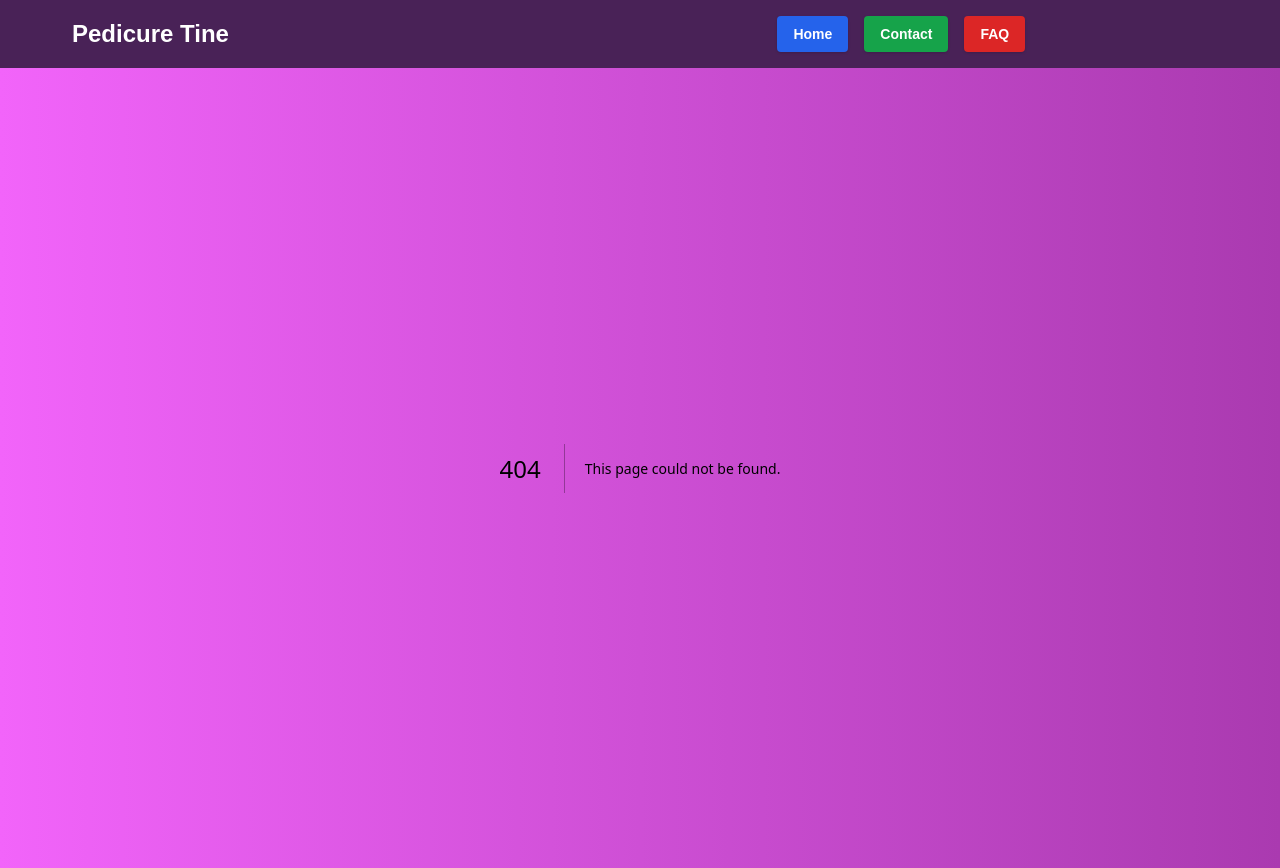
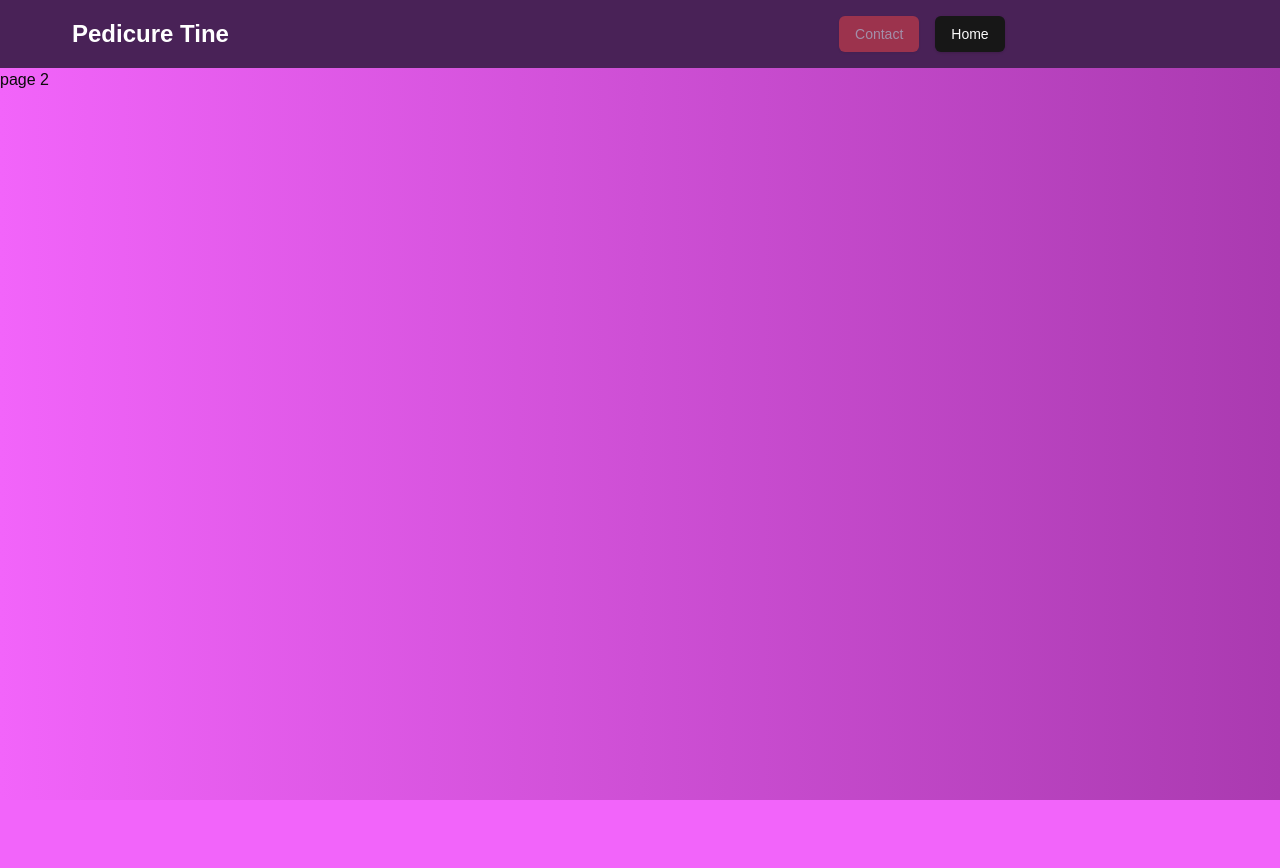
Before and after one commit to BlueGhostface/SiteMom, a Next.js app: page /contact in a window 1280 px wide. Before the commit this address had no page. After the commit the page ends 800 px from the top, so only its background shows below. Built offline with nearby package versions, Linux system fonts and the light colour scheme.

Commit message:
header functionality updated buttons and title get disabled when at respective destinations

```diff
--- /dev/null
+++ b/app/contact/page.tsx
@@ -0,0 +1,7 @@
+export default function contact() {
+    return (
+      <div>
+        <h1>page 2</h1>
+      </div>
+    );
+  }
--- a/app/domain/home/Header.tsx
+++ b/app/domain/home/Header.tsx
@@ -1,12 +1,21 @@
 "use client";
 import { Button } from "@/components/ui/button";
-import { useRouter } from "next/navigation";
+import { usePathname, useRouter } from "next/navigation";
 
 export function Header() {
   const router = useRouter();
+  const pathname = usePathname();
 
   const NavigateHome = () => {
-    router.push("/");
+    if(pathname !== '/')  {
+      router.push("/");
+    }
+  };
+
+  const NavigateContact = () => {
+    if(pathname !== '/contact') {
+      router.push("/contact");
+    }
   };
 
   return (
@@ -14,19 +23,27 @@ export function Header() {
       <div className="container mx-auto flex grow items-center justify-between">
         {/* Left Section - Title (30%) */}
         <div className="w-3/10 grow">
-          <h1 className="text-2xl font-bold" onClick={NavigateHome}>Pedicure Tine</h1>
+          <h1 className={`text-2xl font-bold ${pathname === '/' ? '' : 'cursor-pointer'}`} onClick={NavigateHome}>
+            Pedicure Tine
+          </h1>
         </div>
 
         {/* Right Section - Buttons (60%) */}
         <div className="w-6/10 flex grow justify-center space-x-4">
-          <Button className="bg-blue-600 hover:bg-blue-700 text-white font-bold py-2 px-4 rounded">
-            Home
-          </Button>
-          <Button className="bg-green-600 hover:bg-green-700 text-white font-bold py-2 px-4 rounded">
+          <Button
+            disabled={pathname === "/contact"}
+            className={`${pathname === "/contact" ? " bg-red-500" : ""}`}
+            onClick={NavigateContact}
+          >
             Contact
           </Button>
-          <Button className="bg-red-600 hover:bg-red-700 text-white font-bold py-2 px-4 rounded">
-            FAQ
+          <Button
+            disabled={pathname === "/"}
+            className={`${pathname === "/" ? " bg-red-500" : ""} `}
+            onClick={NavigateHome}
+          >
+            {" "}
+            Home
           </Button>
         </div>
       </div>
```
